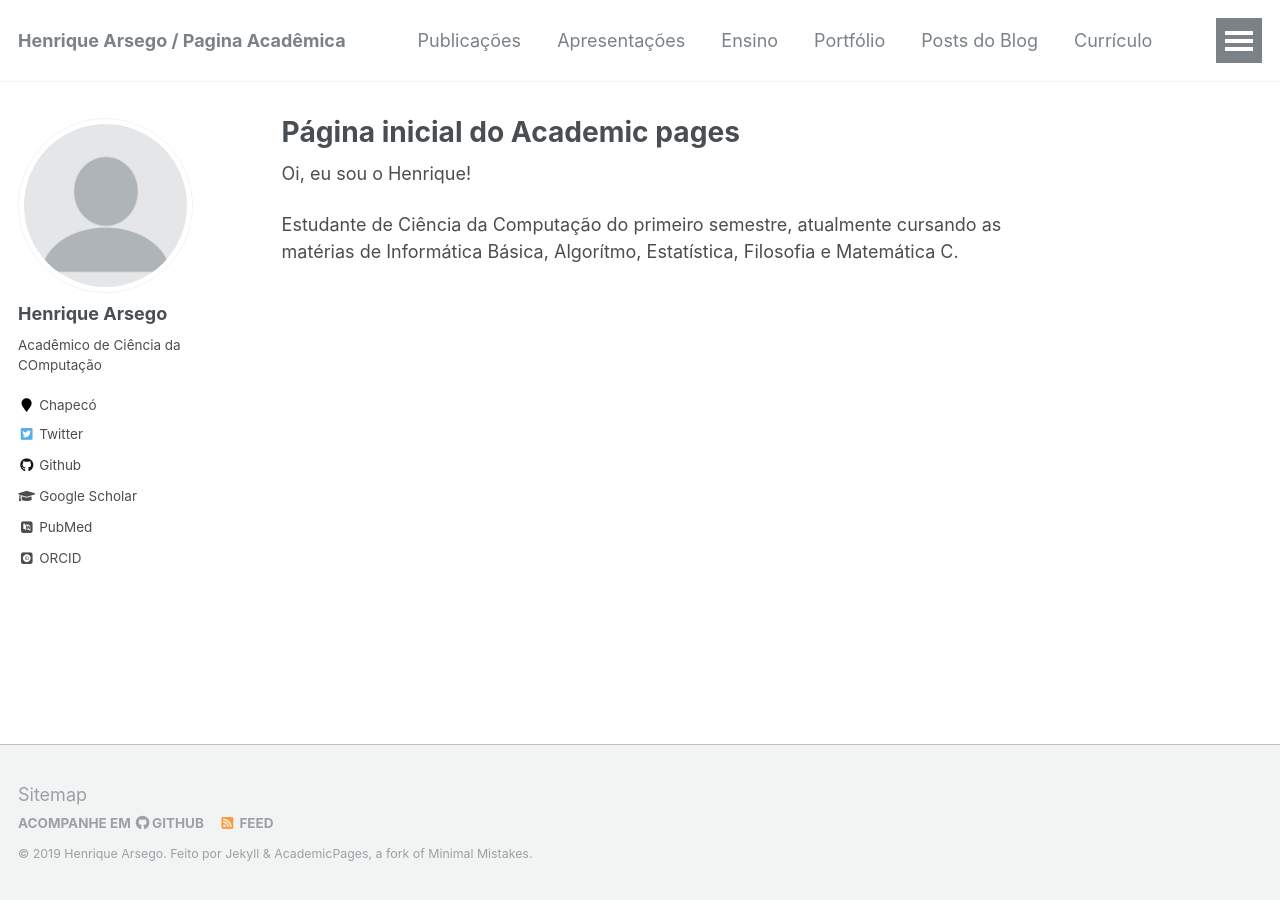
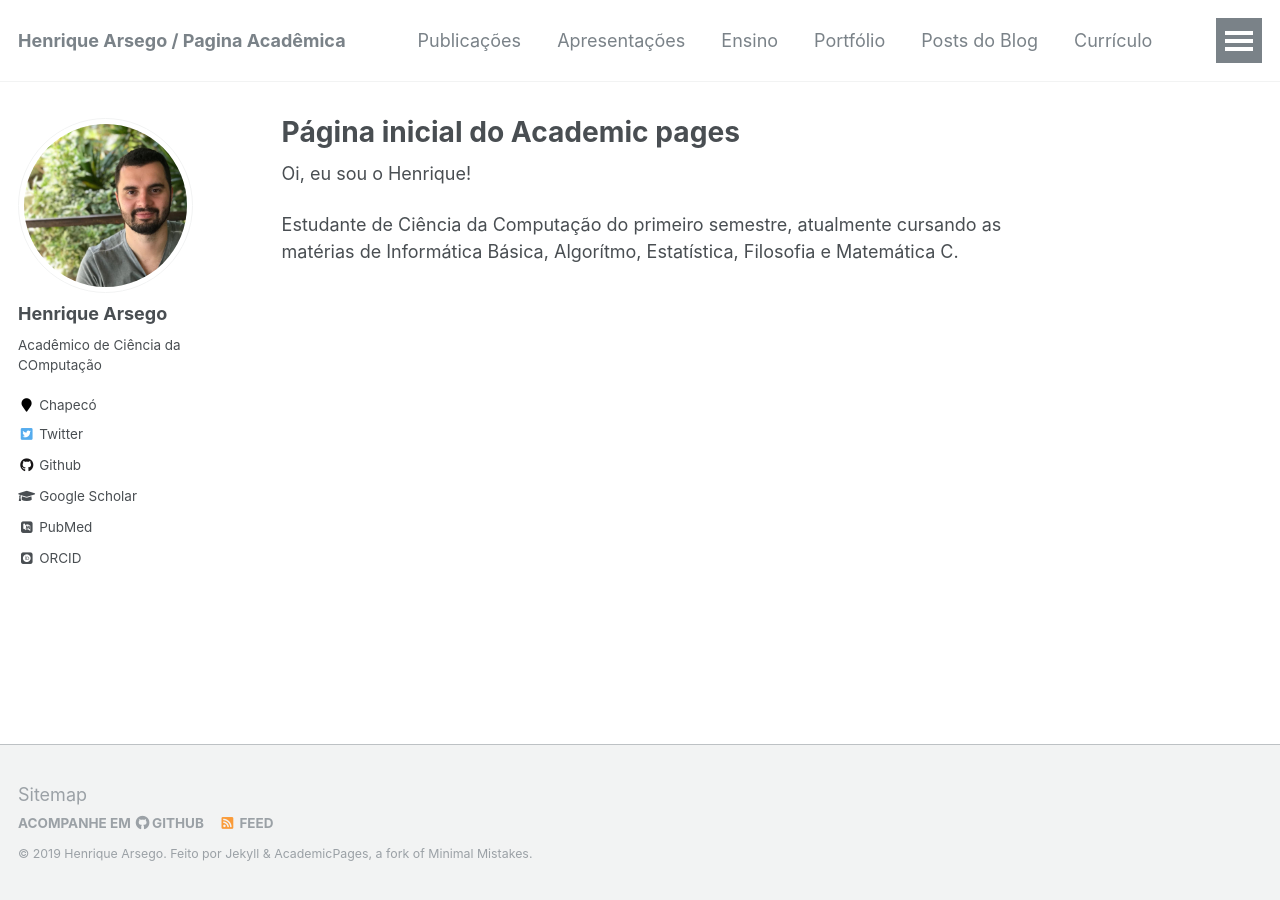
Before and after one commit to harsego/docs, a Jekyll site: the page built from _pages/about.md, in a window 1280 px wide. Built offline with Jekyll 4.4.1, drawn with Linux system fonts in a browser that asks for light colours; some web fonts are replaced.

Commit message:
Update _config.yml

```diff
--- a/_config.yml
+++ b/_config.yml
@@ -81,7 +81,7 @@ analytics:
 # Site Author
 author:
   name             : "Henrique Arsego"
-  avatar           : "profile.png"
+  avatar           : "55845409_10206105492151913_5127410010405470208_n.jpg"
   bio              : "Acadêmico de Ciência da COmputação"
   location         : "Chapecó"
   employer         :
```
